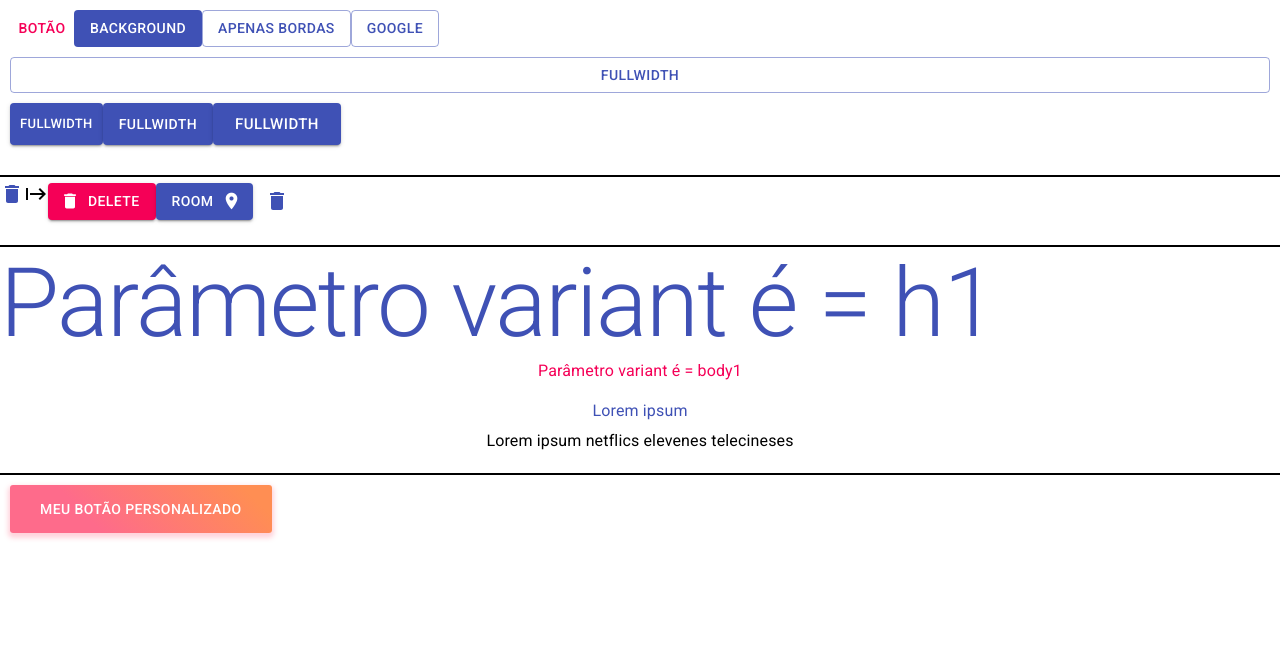
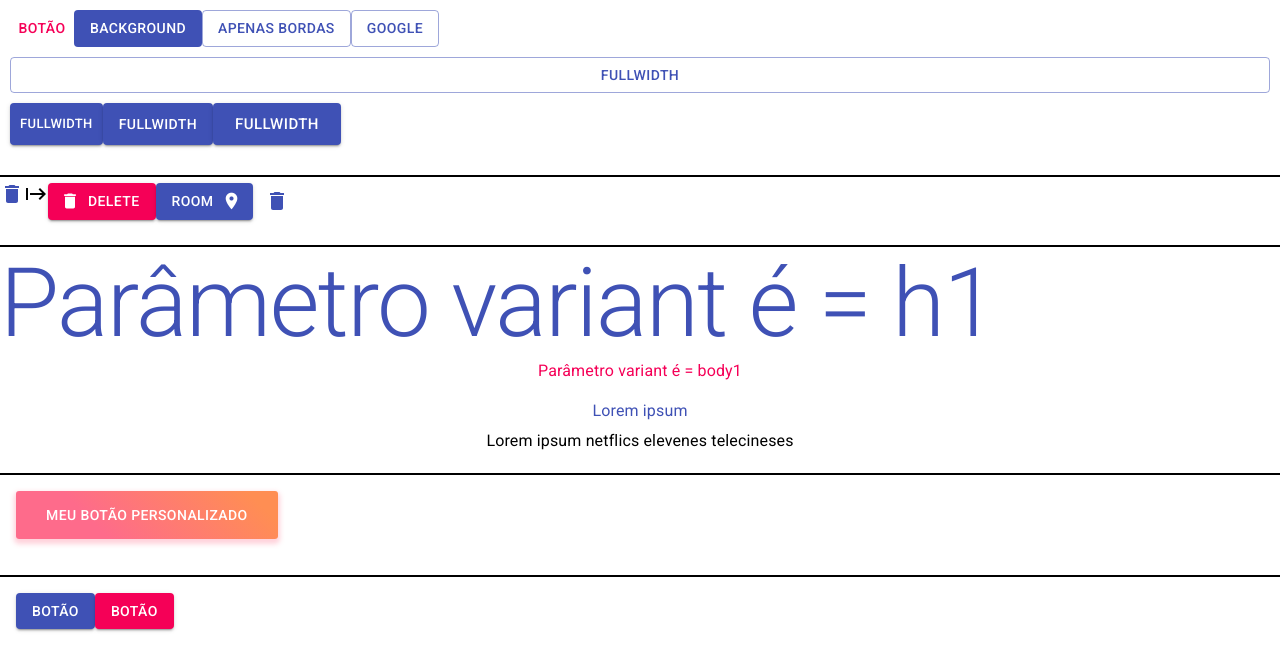
Before and after one commit to LuisLimaIt/mini-curso-material-ui-reactjs, a React (Create React App) app: page / in a window 1280 px wide. Shown: the top 670 px of the page. Built offline with nearby package versions, Linux system fonts and the light colour scheme.

Commit message:
Theme Provider - CreateTheme

```diff
--- a/src/App.jsx
+++ b/src/App.jsx
@@ -1,6 +1,7 @@
 import React from "react";
 import Buttons from './material/Buttons'
 import CustomButtons from "./material/CustomButtons";
+import GlobalTheme from "./material/GlobalTheme";
 import Icons from "./material/Icons";
 import TypographyExample from "./material/TypographyExample";
 
@@ -19,6 +20,9 @@ function App() {
     <div style={{borderTop: "2px solid #000", marginTop: "20px"}}>
       <CustomButtons />
     </div>
+    <div style={{borderTop: "2px solid #000", marginTop: "20px"}}>
+      <GlobalTheme />
+    </div>
     </>
   );
 }
--- a/src/material/CustomButtons.jsx
+++ b/src/material/CustomButtons.jsx
@@ -19,7 +19,7 @@ const CustomButtons = (props) => {
     const classes = useStyle();
 
     return (
-        <div style={{display: "flex", flexWrap: "wrap", padding: "10px"}}>
+        <div style={{padding: "1rem"}}>
             <Button className={classes.buttonStyle}>
                 Meu Botão Personalizado
             </Button>
--- /dev/null
+++ b/src/material/GlobalTheme.jsx
@@ -0,0 +1,26 @@
+import React from "react"
+import { Button } from '@material-ui/core'
+
+// import { ThemeProvider } from "@material-ui/core";
+// import theme from "../themeConfig";
+
+const GlobalTheme = (props) => {
+
+    return (
+
+        // O Theme provider deve envolver toda a aplicação, então deve ser inserido em App.jsx
+        //Esse arquivo é apenas para referência e exemplificação
+        // <ThemeProvider theme={theme}>
+            <div style={{padding: "1rem"}}>
+                <Button variant="contained" color="primary">
+                        Botão
+                </Button>
+                <Button variant="contained" color="secondary">
+                        Botão
+                </Button>
+            </div>
+        // </ThemeProvider>
+    )
+};
+
+export default GlobalTheme;
--- /dev/null
+++ b/src/themeConfig.js
@@ -0,0 +1,15 @@
+import { createTheme } from '@material-ui/core/styles'
+import { purple } from '@material-ui/core/colors';
+
+const theme = createTheme({
+    palette: {
+        primary: {
+            main: purple[500]
+        },
+        secondary: {
+            main: '#E34134'
+        },
+    }
+});
+
+export default theme;
```
